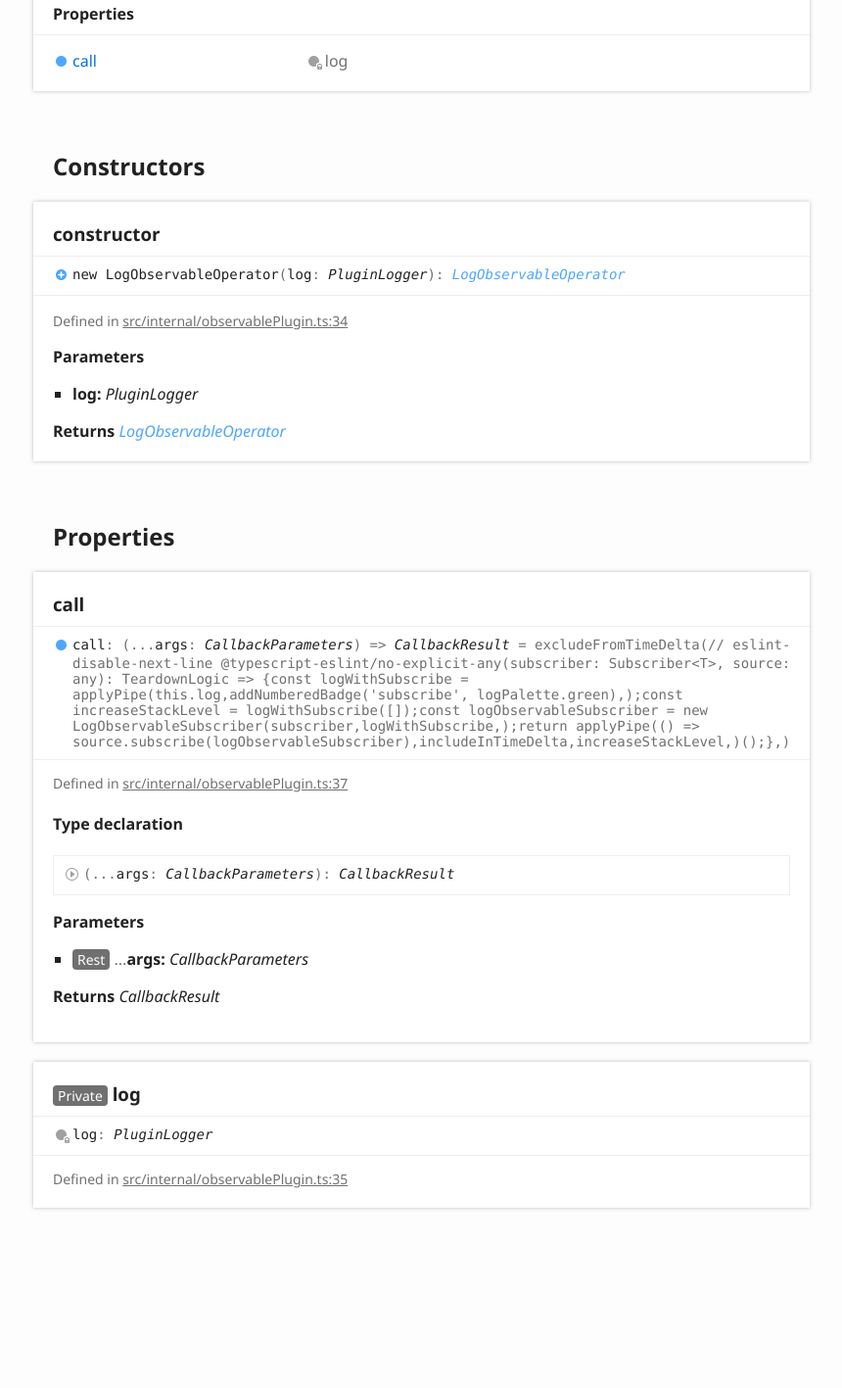
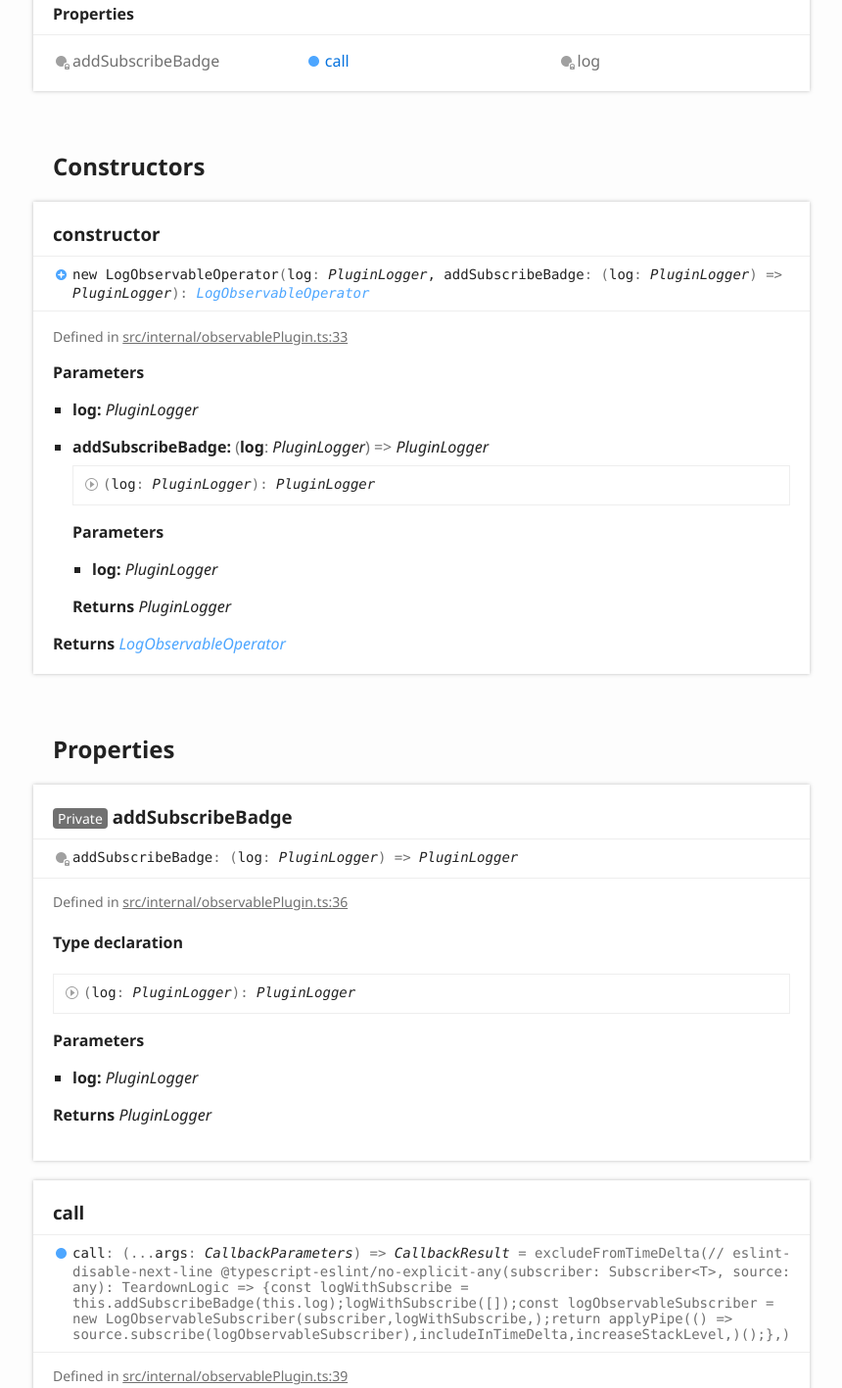
Before and after one commit to ivan7237d/1log-rxjs, a plain HTML site: page classes/logobservableoperator.html in a window 1280 px wide. Shown: the part 801-2218 px from the top of the page at 98% size, without its empty margins (6-866 px from the left). Drawn offline with Linux system fonts and the light colour scheme.

Commit message:
[ci skip] Updates

```diff
--- a/classes/logobservableoperator.html
+++ b/classes/logobservableoperator.html
@@ -99,6 +99,7 @@
 						<section class="tsd-index-section tsd-is-external">
 							<h3>Properties</h3>
 							<ul class="tsd-index-list">
+								<li class="tsd-kind-property tsd-parent-kind-class tsd-is-private tsd-is-external"><a href="logobservableoperator.html#addsubscribebadge" class="tsd-kind-icon">add<wbr>Subscribe<wbr>Badge</a></li>
 								<li class="tsd-kind-property tsd-parent-kind-class tsd-is-external"><a href="logobservableoperator.html#call" class="tsd-kind-icon">call</a></li>
 								<li class="tsd-kind-property tsd-parent-kind-class tsd-is-private tsd-is-external"><a href="logobservableoperator.html#log" class="tsd-kind-icon">log</a></li>
 							</ul>
@@ -112,19 +113,40 @@
 					<a name="constructor" class="tsd-anchor"></a>
 					<h3>constructor</h3>
 					<ul class="tsd-signatures tsd-kind-constructor tsd-parent-kind-class tsd-is-external">
-						<li class="tsd-signature tsd-kind-icon">new <wbr>Log<wbr>Observable<wbr>Operator<span class="tsd-signature-symbol">(</span>log<span class="tsd-signature-symbol">: </span><span class="tsd-signature-type">PluginLogger</span><span class="tsd-signature-symbol">)</span><span class="tsd-signature-symbol">: </span><a href="logobservableoperator.html" class="tsd-signature-type">LogObservableOperator</a></li>
+						<li class="tsd-signature tsd-kind-icon">new <wbr>Log<wbr>Observable<wbr>Operator<span class="tsd-signature-symbol">(</span>log<span class="tsd-signature-symbol">: </span><span class="tsd-signature-type">PluginLogger</span>, addSubscribeBadge<span class="tsd-signature-symbol">: </span><span class="tsd-signature-symbol">(</span>log<span class="tsd-signature-symbol">: </span><span class="tsd-signature-type">PluginLogger</span><span class="tsd-signature-symbol">)</span><span class="tsd-signature-symbol"> =&gt; </span><span class="tsd-signature-type">PluginLogger</span><span class="tsd-signature-symbol">)</span><span class="tsd-signature-symbol">: </span><a href="logobservableoperator.html" class="tsd-signature-type">LogObservableOperator</a></li>
 					</ul>
 					<ul class="tsd-descriptions">
 						<li class="tsd-description">
 							<aside class="tsd-sources">
 								<ul>
-									<li>Defined in <a href="https://github.com/ivan7237d/1log-rxjs/blob/2a74a26/src/internal/observablePlugin.ts#L34">src/internal/observablePlugin.ts:34</a></li>
+									<li>Defined in <a href="https://github.com/ivan7237d/1log-rxjs/blob/37f35b7/src/internal/observablePlugin.ts#L33">src/internal/observablePlugin.ts:33</a></li>
 								</ul>
 							</aside>
 							<h4 class="tsd-parameters-title">Parameters</h4>
 							<ul class="tsd-parameters">
 								<li>
 									<h5>log: <span class="tsd-signature-type">PluginLogger</span></h5>
+								</li>
+								<li>
+									<h5>addSubscribeBadge: <span class="tsd-signature-symbol">(</span>log<span class="tsd-signature-symbol">: </span><span class="tsd-signature-type">PluginLogger</span><span class="tsd-signature-symbol">)</span><span class="tsd-signature-symbol"> =&gt; </span><span class="tsd-signature-type">PluginLogger</span></h5>
+									<ul class="tsd-parameters">
+										<li class="tsd-parameter-signature">
+											<ul class="tsd-signatures tsd-kind-type-literal">
+												<li class="tsd-signature tsd-kind-icon"><span class="tsd-signature-symbol">(</span>log<span class="tsd-signature-symbol">: </span><span class="tsd-signature-type">PluginLogger</span><span class="tsd-signature-symbol">)</span><span class="tsd-signature-symbol">: </span><span class="tsd-signature-type">PluginLogger</span></li>
+											</ul>
+											<ul class="tsd-descriptions">
+												<li class="tsd-description">
+													<h4 class="tsd-parameters-title">Parameters</h4>
+													<ul class="tsd-parameters">
+														<li>
+															<h5>log: <span class="tsd-signature-type">PluginLogger</span></h5>
+														</li>
+													</ul>
+													<h4 class="tsd-returns-title">Returns <span class="tsd-signature-type">PluginLogger</span></h4>
+												</li>
+											</ul>
+										</li>
+									</ul>
 								</li>
 							</ul>
 							<h4 class="tsd-returns-title">Returns <a href="logobservableoperator.html" class="tsd-signature-type">LogObservableOperator</a></h4>
@@ -134,13 +156,44 @@
 			</section>
 			<section class="tsd-panel-group tsd-member-group tsd-is-external">
 				<h2>Properties</h2>
+				<section class="tsd-panel tsd-member tsd-kind-property tsd-parent-kind-class tsd-is-private tsd-is-external">
+					<a name="addsubscribebadge" class="tsd-anchor"></a>
+					<h3><span class="tsd-flag ts-flagPrivate">Private</span> add<wbr>Subscribe<wbr>Badge</h3>
+					<div class="tsd-signature tsd-kind-icon">add<wbr>Subscribe<wbr>Badge<span class="tsd-signature-symbol">:</span> <span class="tsd-signature-symbol">(</span>log<span class="tsd-signature-symbol">: </span><span class="tsd-signature-type">PluginLogger</span><span class="tsd-signature-symbol">)</span><span class="tsd-signature-symbol"> =&gt; </span><span class="tsd-signature-type">PluginLogger</span></div>
+					<aside class="tsd-sources">
+						<ul>
+							<li>Defined in <a href="https://github.com/ivan7237d/1log-rxjs/blob/37f35b7/src/internal/observablePlugin.ts#L36">src/internal/observablePlugin.ts:36</a></li>
+						</ul>
+					</aside>
+					<div class="tsd-type-declaration">
+						<h4>Type declaration</h4>
+						<ul class="tsd-parameters">
+							<li class="tsd-parameter-signature">
+								<ul class="tsd-signatures tsd-kind-type-literal tsd-parent-kind-class">
+									<li class="tsd-signature tsd-kind-icon"><span class="tsd-signature-symbol">(</span>log<span class="tsd-signature-symbol">: </span><span class="tsd-signature-type">PluginLogger</span><span class="tsd-signature-symbol">)</span><span class="tsd-signature-symbol">: </span><span class="tsd-signature-type">PluginLogger</span></li>
+								</ul>
+								<ul class="tsd-descriptions">
+									<li class="tsd-description">
+										<h4 class="tsd-parameters-title">Parameters</h4>
+										<ul class="tsd-parameters">
+											<li>
+												<h5>log: <span class="tsd-signature-type">PluginLogger</span></h5>
+											</li>
+										</ul>
+										<h4 class="tsd-returns-title">Returns <span class="tsd-signature-type">PluginLogger</span></h4>
+									</li>
+								</ul>
+							</li>
+						</ul>
+					</div>
+				</section>
 				<section class="tsd-panel tsd-member tsd-kind-property tsd-parent-kind-class tsd-is-external">
 					<a name="call" class="tsd-anchor"></a>
 					<h3>call</h3>
-					<div class="tsd-signature tsd-kind-icon">call<span class="tsd-signature-symbol">:</span> <span class="tsd-signature-symbol">(</span><span class="tsd-signature-symbol">...</span>args<span class="tsd-signature-symbol">: </span><span class="tsd-signature-type">CallbackParameters</span><span class="tsd-signature-symbol">)</span><span class="tsd-signature-symbol"> =&gt; </span><span class="tsd-signature-type">CallbackResult</span><span class="tsd-signature-symbol"> = excludeFromTimeDelta(// eslint-disable-next-line @typescript-eslint/no-explicit-any(subscriber: Subscriber&lt;T&gt;, source: any): TeardownLogic &#x3D;&gt; {const logWithSubscribe &#x3D; applyPipe(this.log,addNumberedBadge(&#x27;subscribe&#x27;, logPalette.green),);const increaseStackLevel &#x3D; logWithSubscribe([]);const logObservableSubscriber &#x3D; new LogObservableSubscriber(subscriber,logWithSubscribe,);return applyPipe(() &#x3D;&gt; source.subscribe(logObservableSubscriber),includeInTimeDelta,increaseStackLevel,)();},)</span></div>
+					<div class="tsd-signature tsd-kind-icon">call<span class="tsd-signature-symbol">:</span> <span class="tsd-signature-symbol">(</span><span class="tsd-signature-symbol">...</span>args<span class="tsd-signature-symbol">: </span><span class="tsd-signature-type">CallbackParameters</span><span class="tsd-signature-symbol">)</span><span class="tsd-signature-symbol"> =&gt; </span><span class="tsd-signature-type">CallbackResult</span><span class="tsd-signature-symbol"> = excludeFromTimeDelta(// eslint-disable-next-line @typescript-eslint/no-explicit-any(subscriber: Subscriber&lt;T&gt;, source: any): TeardownLogic &#x3D;&gt; {const logWithSubscribe &#x3D; this.addSubscribeBadge(this.log);logWithSubscribe([]);const logObservableSubscriber &#x3D; new LogObservableSubscriber(subscriber,logWithSubscribe,);return applyPipe(() &#x3D;&gt; source.subscribe(logObservableSubscriber),includeInTimeDelta,increaseStackLevel,)();},)</span></div>
 					<aside class="tsd-sources">
 						<ul>
-							<li>Defined in <a href="https://github.com/ivan7237d/1log-rxjs/blob/2a74a26/src/internal/observablePlugin.ts#L37">src/internal/observablePlugin.ts:37</a></li>
+							<li>Defined in <a href="https://github.com/ivan7237d/1log-rxjs/blob/37f35b7/src/internal/observablePlugin.ts#L39">src/internal/observablePlugin.ts:39</a></li>
 						</ul>
 					</aside>
 					<div class="tsd-type-declaration">
@@ -171,7 +224,7 @@
 					<div class="tsd-signature tsd-kind-icon">log<span class="tsd-signature-symbol">:</span> <span class="tsd-signature-type">PluginLogger</span></div>
 					<aside class="tsd-sources">
 						<ul>
-							<li>Defined in <a href="https://github.com/ivan7237d/1log-rxjs/blob/2a74a26/src/internal/observablePlugin.ts#L35">src/internal/observablePlugin.ts:35</a></li>
+							<li>Defined in <a href="https://github.com/ivan7237d/1log-rxjs/blob/37f35b7/src/internal/observablePlugin.ts#L35">src/internal/observablePlugin.ts:35</a></li>
 						</ul>
 					</aside>
 				</section>
@@ -194,6 +247,9 @@
 						<ul>
 							<li class=" tsd-kind-constructor tsd-parent-kind-class tsd-is-external">
 								<a href="logobservableoperator.html#constructor" class="tsd-kind-icon">constructor</a>
+							</li>
+							<li class=" tsd-kind-property tsd-parent-kind-class tsd-is-private tsd-is-external">
+								<a href="logobservableoperator.html#addsubscribebadge" class="tsd-kind-icon">add<wbr>Subscribe<wbr>Badge</a>
 							</li>
 							<li class=" tsd-kind-property tsd-parent-kind-class tsd-is-external">
 								<a href="logobservableoperator.html#call" class="tsd-kind-icon">call</a>
```
Also changed, not shown: assets/js/search.json (+1 -1 lines), classes/logobservablesubscriber.html (+10 -10 lines), globals.html (+13 -23 lines).
